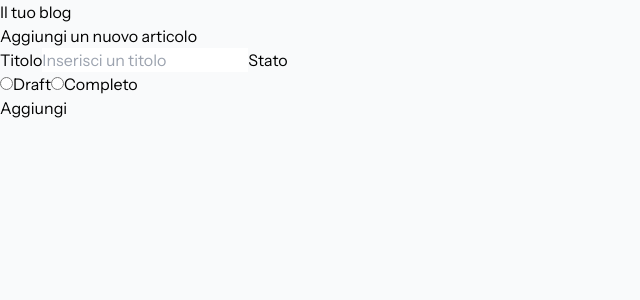
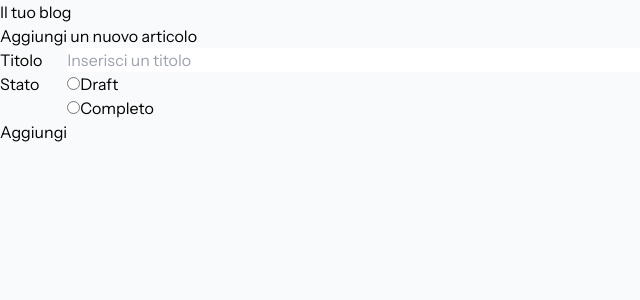
Before and after one commit to joelepore/react-form, a React (Vite) app: page / in a window 1280 px wide. Shown: the top 300 px of the page, without its empty margins (0-640 px from the left). Built offline with nearby package versions, Linux system fonts and the light colour scheme.

Commit message:
feat: add form styling

```diff
--- a/src/App.jsx
+++ b/src/App.jsx
@@ -9,28 +9,34 @@ function App() {
       <div className="max-w-screen-sm mx-auto">
         <Card>
           <h2 className="text-xl font-medium text-center border-b border-neutral-300 py-4">Aggiungi un nuovo articolo</h2>
-          <form>
-            <span>Titolo</span>
+          <form className="p-4 article-form gap-y-4">
+            <span className="mr-4">Titolo</span>
             <input
               type="text"
               placeholder="Inserisci un titolo"
             />
-            <span>Stato</span>
+            <span className="mr-4">Stato</span>
+            <div className="flex gap-2">
               <div>
                 <input
                   type="radio"
                   id="radio-draft"
                   name="state"
+                  className="mr-1"
                 />
                 <label htmlFor="radio-draft">Draft</label>
+              </div>
+              <div>
                 <input
                   type="radio"
                   id="radio-completo"
                   name="state"
+                  className="mr-1"
                 />
                 <label htmlFor="radio-completo">Completo</label>
               </div>
-            <Button text="Aggiungi" />
+            </div>
+            <Button className="col-span-2" text="Aggiungi" />
           </form>
         </Card>
       </div>
--- a/src/components/partials/Button.jsx
+++ b/src/components/partials/Button.jsx
@@ -1,6 +1,6 @@
-const Button = ({ text }) => {
+const Button = ({ text, className }) => {
   return (
-    <button>{text}</button>
+    <button className={`${className}`}>{text}</button>
   )
 }
 
--- a/src/index.css
+++ b/src/index.css
@@ -8,3 +8,8 @@ body {
   font-family: 'Instrument Sans';
   background-color: #F9FAFB;
 }
+
+.article-form {
+  display: grid;
+  grid-template-columns: max-content 1fr;
+}
```
Lines whose indentation alone changed are shown as unchanged.
